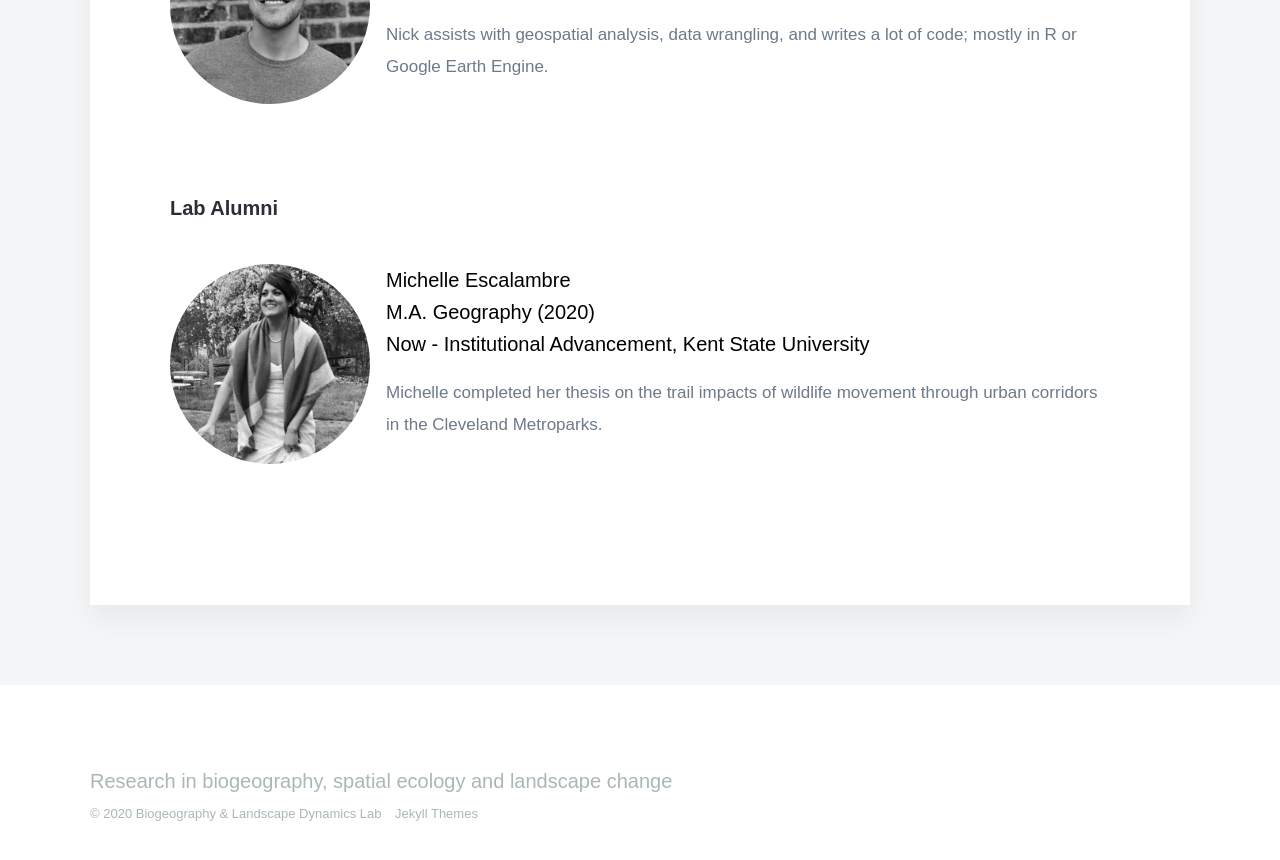
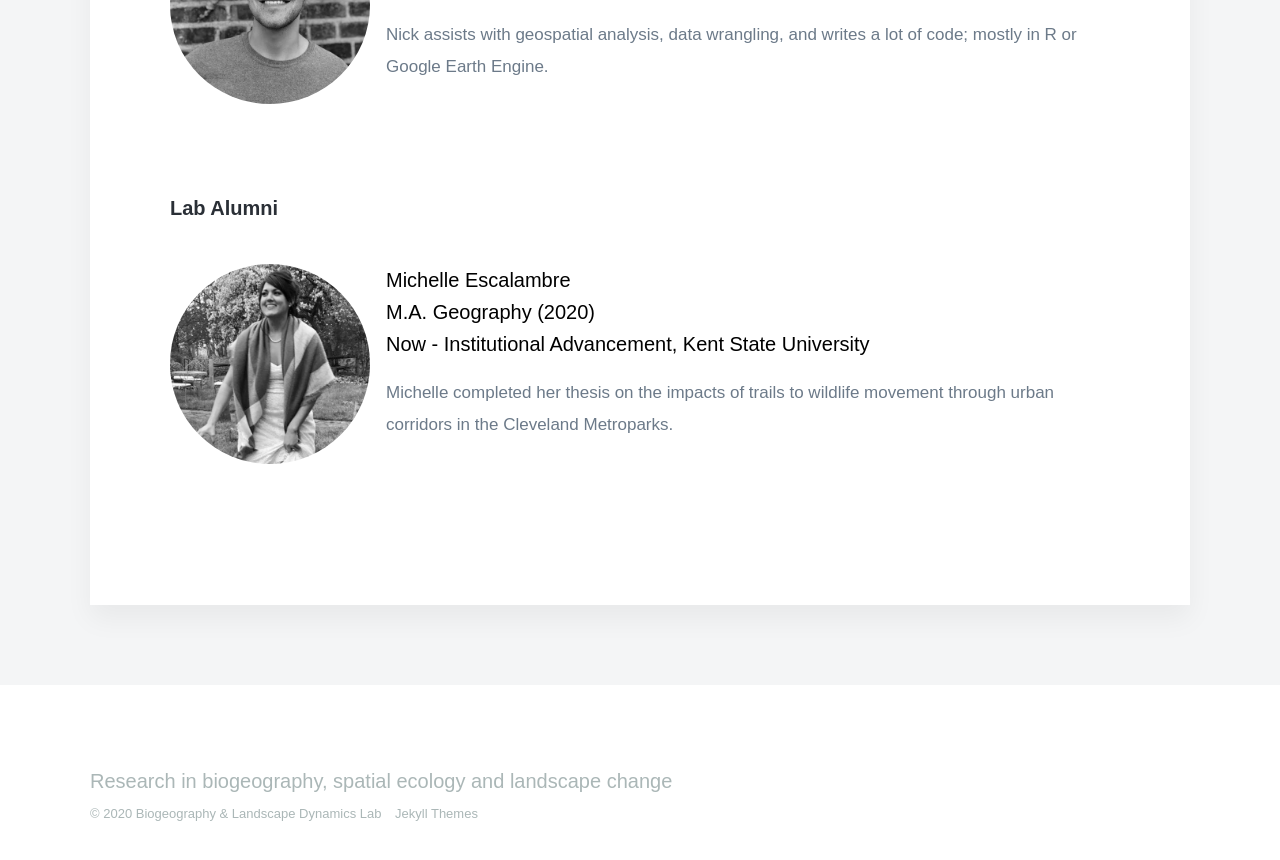
Before and after one commit to tjassal/tjassal.github.io, a Jekyll site: the page built from _pages/people.md, in a window 1280 px wide and 900 px high, scrolled down 2128 px. Shown: the top 860 px of the window. Built offline with Jekyll 4.4.1, drawn with Linux system fonts in a browser that asks for light colours; nearby versions of some CDN libraries; some web fonts are replaced.

Commit message:
Update people.md

```diff
--- a/_pages/people.md
+++ b/_pages/people.md
@@ -105,7 +105,7 @@ M.A. Geography (2020)
 Now - Institutional Advancement, Kent State University
 </span>
 
-<span style="font-size:17px">Michelle completed her thesis on the trail impacts of wildlife movement through urban corridors in the Cleveland Metroparks.</span>
+<span style="font-size:17px">Michelle completed her thesis on the impacts of trails to wildlife movement through urban corridors in the Cleveland Metroparks.</span>
 <br>
 <br>
 <br>
```
